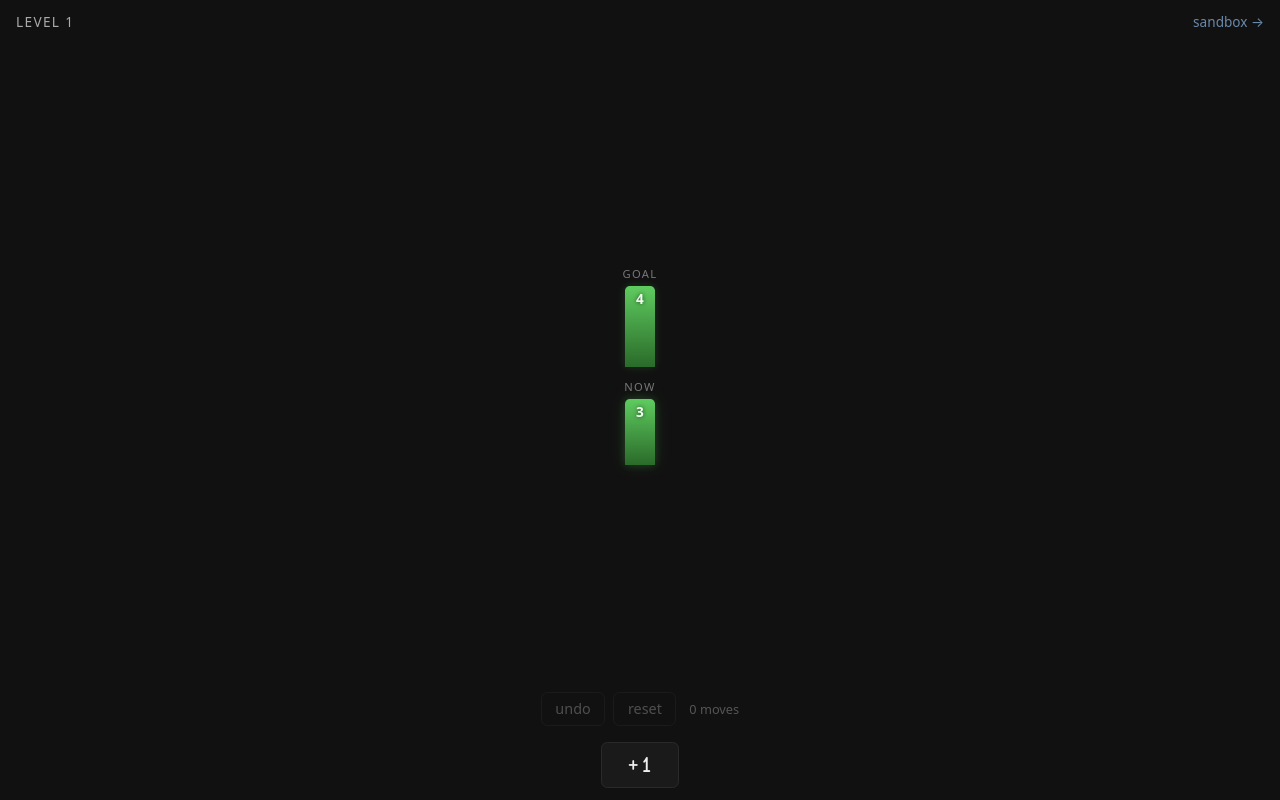
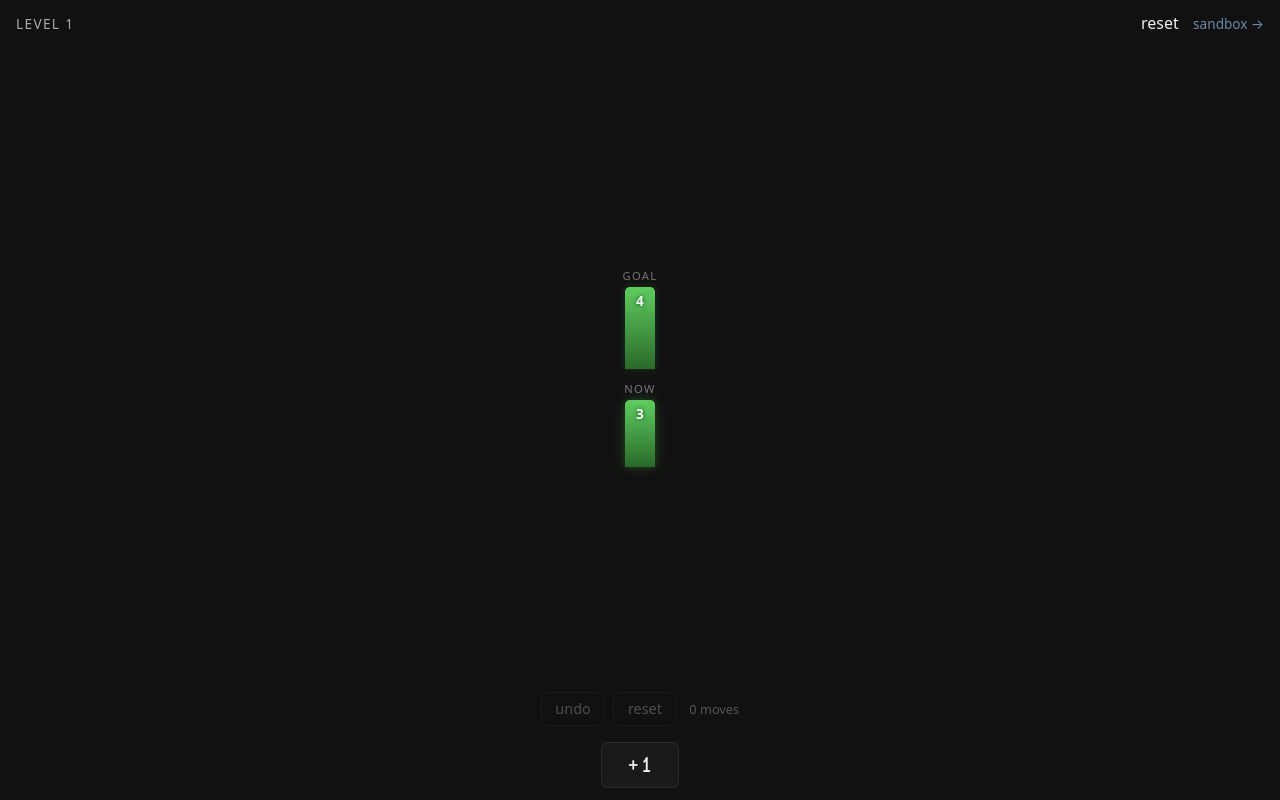
Before and after one commit to backsy/BqnGame, a SvelteKit app: page / in a window 1280 px wide. Built offline with nearby package versions, Linux system fonts and the light colour scheme.

Commit message:
Add a reset button in the header for testing
Resets levelIndex to 0 and clears the move history. The $effect that
persists levelIndex picks up the change and overwrites localStorage on
its own, so no explicit removeItem is needed.

https://claude.ai/code/session_01NxraQQrLRLVSdqbHgK3pX8

```diff
--- a/src/routes/+page.svelte
+++ b/src/routes/+page.svelte
@@ -63,6 +63,11 @@
 		}
 	}
 
+	function resetProgress() {
+		levelIndex = 0;
+		history = [];
+	}
+
 	let appHeight = $state('100dvh');
 	onMount(() => {
 		const saved = localStorage.getItem(STORAGE_KEY);
@@ -93,7 +98,10 @@
 <div class="game" style="height: {appHeight};">
 	<header class="head">
 		<span class="lvl">Level {level.id}</span>
-		<a class="link" href="{base}/sandbox/">sandbox →</a>
+		<span class="head-right">
+			<button type="button" class="link link-btn" onclick={resetProgress}>reset</button>
+			<a class="link" href="{base}/sandbox/">sandbox →</a>
+		</span>
 	</header>
 
 	<section class="middle board">
@@ -203,6 +211,16 @@
 		text-decoration: none;
 		flex: 0 0 auto;
 	}
+	.head-right {
+		display: flex;
+		align-items: center;
+		gap: 0.9rem;
+	}
+	.link-btn {
+		all: unset;
+		cursor: pointer;
+		-webkit-tap-highlight-color: transparent;
+	}
 	.board {
 		display: flex;
 		flex-direction: column;
```
